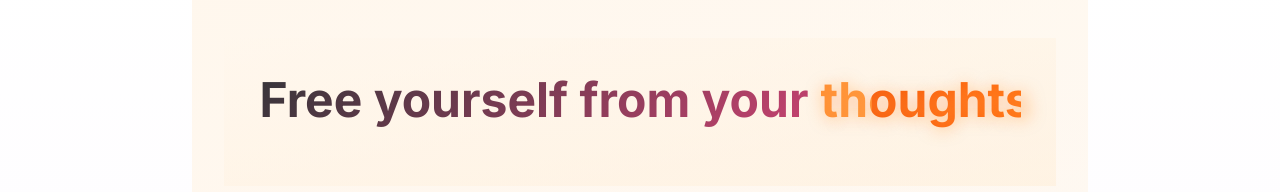
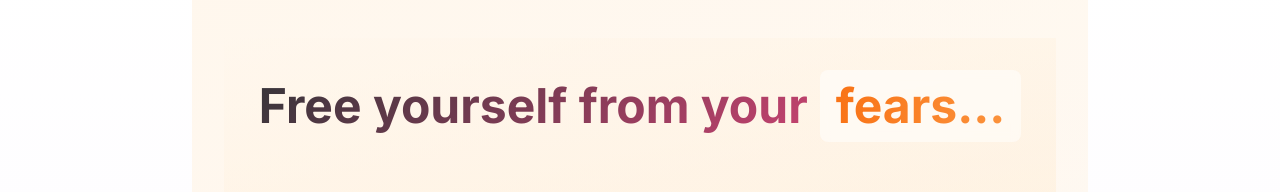
Before and after one commit to nabilrehman/podr-ai-website, a Next.js app: page / in a window 1280 px wide. Shown: the part 130-322 px from the top of the page. Built offline with nearby package versions, Linux system fonts and the light colour scheme.

Commit message:
Fix RotatingTagline: Box around last word only, faster animation (1.5s)

```diff
--- a/components/RotatingTagline.tsx
+++ b/components/RotatingTagline.tsx
@@ -17,7 +17,7 @@ export default function RotatingTagline() {
     useEffect(() => {
         const timer = setInterval(() => {
             setIndex((prev) => (prev + 1) % phrases.length);
-        }, 3000);
+        }, 1500);
 
         return () => clearInterval(timer);
     }, []);
@@ -27,30 +27,29 @@ export default function RotatingTagline() {
             <div className="absolute inset-0 bg-gradient-to-br from-orange-50 to-orange-100 opacity-50" />
             <h1 className="relative text-4xl sm:text-5xl lg:text-6xl font-semibold text-center leading-tight">
                 <div className="inline-flex items-center justify-center whitespace-nowrap">
-                    <span className="text-gray-900 mr-3">Free yourself from your</span>
-                    <div className="relative inline-flex items-center bg-purple-50/30 rounded-xl px-6 py-2 min-w-[200px]">
-                        <AnimatePresence mode="wait">
-                            <motion.span
-                                key={index}
-                                initial={{ y: 20, opacity: 0 }}
-                                animate={{ y: 0, opacity: 1 }}
-                                exit={{ y: -20, opacity: 0 }}
-                                transition={{
-                                    y: { type: "spring", stiffness: 400, damping: 25 },
-                                    opacity: { duration: 0.3 }
-                                }}
-                                className="absolute left-0 right-0 text-center inline-block text-transparent bg-clip-text bg-gradient-to-r from-orange-600 via-orange-500 to-orange-400 font-bold [text-shadow:0_2px_15px_rgba(251,146,60,0.5)]"
+                    <span className="text-gray-900">Free yourself from your</span>
+                    <AnimatePresence mode="wait">
+                        <motion.div
+                            key={index}
+                            className="relative ml-3 inline-block bg-white/50 backdrop-blur-sm rounded-lg px-4 py-1.5"
+                            initial={{ opacity: 0, y: 10 }}
+                            animate={{ opacity: 1, y: 0 }}
+                            exit={{ opacity: 0, y: -10 }}
+                            transition={{
+                                duration: 0.2,
+                                ease: "easeOut"
+                            }}
+                        >
+                            <span
+                                className="text-transparent bg-clip-text bg-gradient-to-r from-orange-500 to-orange-400 font-bold"
                                 style={{
-                                    WebkitBackgroundClip: 'text',
-                                    backgroundSize: '200% auto',
-                                    animation: 'shine 2.5s linear infinite',
-                                    filter: 'drop-shadow(0 0 2px rgba(251,146,60,0.3))'
+                                    WebkitBackgroundClip: 'text'
                                 }}
                             >
                                 {phrases[index]}
-                            </motion.span>
-                        </AnimatePresence>
-                    </div>
+                            </span>
+                        </motion.div>
+                    </AnimatePresence>
                 </div>
             </h1>
             <style jsx global>{`
```
